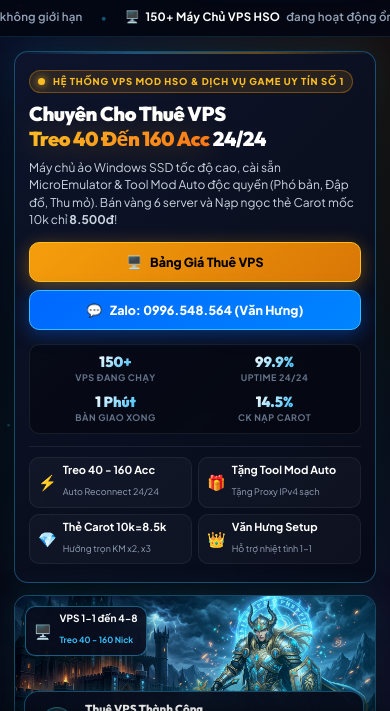
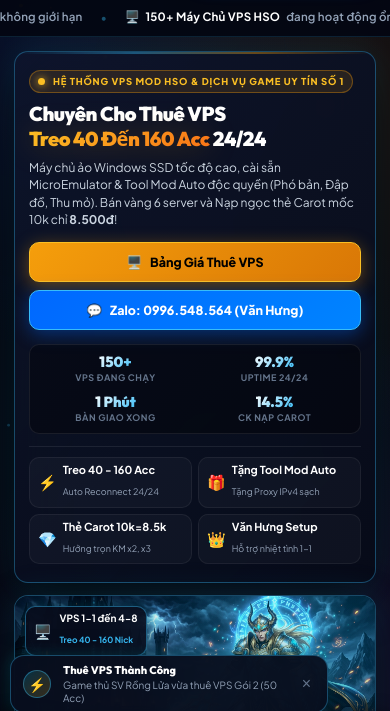
Before and after one commit to VanHung-vps/VanHungVPS, a plain HTML site: page index.html in a window 390 px wide. Shown: the part 65-776 px from the top of the page. Drawn offline with Linux system fonts and the light colour scheme.

Commit message:
Fix mobile layout: elevate notification toast and back to top button above mobile sticky navigation bar

```diff
--- a/style.css
+++ b/style.css
@@ -2655,21 +2655,6 @@
   .faq-answer {
     font-size: 11.5px;
   }
-
-  .live-proof-toast {
-    bottom: 68px;
-    left: 10px;
-    right: 10px;
-    max-width: calc(100% - 20px);
-    padding: 8px 12px;
-  }
-
-  .back-to-top-btn {
-    bottom: 70px;
-    right: 12px;
-    width: 36px;
-    height: 36px;
-  }
 }
 
 /* ==========================================================================
@@ -2987,3 +2972,59 @@
   font-size: 12px;
   line-height: 1;
 }
+
+/* ==========================================================================
+   MOBILE RESPONSIVE OVERRIDES (TOAST & FLOATING BUTTONS)
+   Placed at the very end to guarantee highest cascade priority over all base styles
+   ========================================================================== */
+@media (max-width: 768px) {
+  /* Fix toast notification partially covered by mobile bottom navigation bar */
+  .live-proof-toast {
+    bottom: calc(66px + env(safe-area-inset-bottom, 0px)) !important;
+    left: 10px !important;
+    right: auto !important;
+    max-width: calc(100vw - 72px) !important;
+    padding: 8px 12px !important;
+    z-index: 9999 !important;
+    box-sizing: border-box;
+  }
+
+  .toast-avatar {
+    width: 28px !important;
+    height: 28px !important;
+    font-size: 14px !important;
+    flex-shrink: 0 !important;
+  }
+
+  .toast-body {
+    min-width: 0 !important;
+    flex: 1 !important;
+    overflow: hidden !important;
+  }
+
+  .toast-title {
+    font-size: 11px !important;
+    white-space: nowrap !important;
+    overflow: hidden !important;
+    text-overflow: ellipsis !important;
+  }
+
+  .toast-desc {
+    font-size: 10px !important;
+    overflow: hidden !important;
+    text-overflow: ellipsis !important;
+    display: -webkit-box !important;
+    -webkit-line-clamp: 2 !important;
+    -webkit-box-orient: vertical !important;
+    line-height: 1.25 !important;
+  }
+
+  /* Fix back-to-top button partially covered by mobile bottom bar */
+  .back-to-top-btn {
+    bottom: calc(66px + env(safe-area-inset-bottom, 0px)) !important;
+    right: 12px !important;
+    width: 38px !important;
+    height: 38px !important;
+    z-index: 9999 !important;
+  }
+}
```
